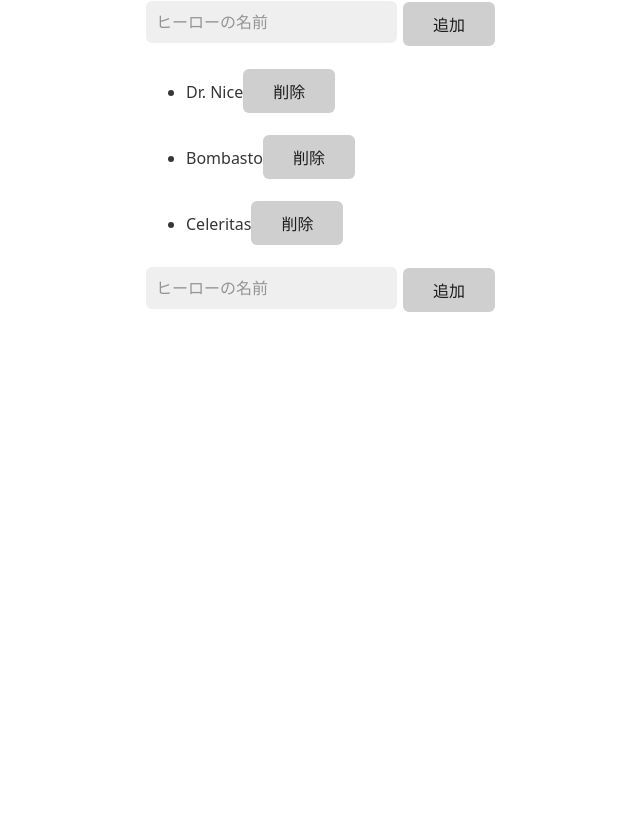
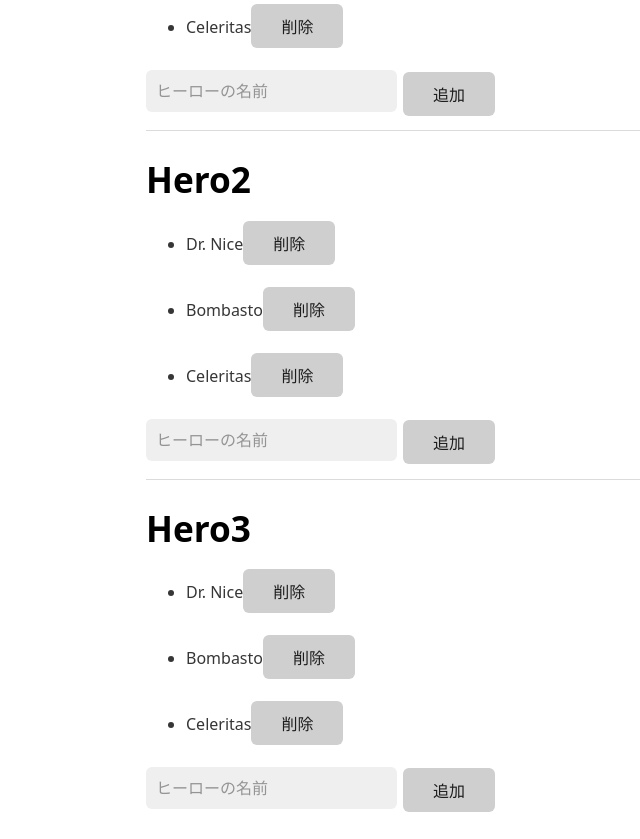
Before and after one commit to ringtail003/blog-angular-testing-library, an Angular app: page / in a window 1280 px wide. Shown: the part 217-1056 px from the top of the page, without its empty margins (94-734 px from the left). Before the commit the page ends 800 px from the top, so only its background shows below. Built offline with nearby package versions, Linux system fonts and the light colour scheme.

Commit message:
chore: 3つ目のテストを追加

```diff
--- a/src/app/app.component.html
+++ b/src/app/app.component.html
@@ -1,2 +1,10 @@
+<h1>Hero1</h1>
 <app-heros1></app-heros1>
+<hr>
+
+<h1>Hero2</h1>
 <app-heros2></app-heros2>
+<hr>
+
+<h1>Hero3</h1>
+<app-heros3></app-heros3>
--- a/src/app/app.component.ts
+++ b/src/app/app.component.ts
@@ -1,6 +1,7 @@
 import { Component } from '@angular/core';
 import { Heros1Component } from 'src/app/features/hero1/heros1.component';
 import { Heros2Component } from 'src/app/features/hero2/heros2.component';
+import { Heros3Component } from 'src/app/features/hero3/heros3.component';
 
 @Component({
   standalone: true,
@@ -8,6 +9,7 @@ import { Heros2Component } from 'src/app/features/hero2/heros2.component';
   imports: [
     Heros1Component,
     Heros2Component,
+    Heros3Component,
   ],
   templateUrl: './app.component.html'
 })
--- a/src/app/features/hero1/heros1.component.ts
+++ b/src/app/features/hero1/heros1.component.ts
@@ -1,13 +1,12 @@
 import { CommonModule } from '@angular/common';
 import { Component, OnInit, inject } from '@angular/core';
-import { RouterModule } from '@angular/router';
 import { Hero } from 'src/app/models/hero.model';
 import { Hero1Service } from 'src/app/features/hero1/hero1.service';
 
 @Component({
   standalone: true,
   selector: 'app-heros1',
-  imports: [RouterModule, CommonModule],
+  imports: [CommonModule],
   template: `
     <ul *ngFor="let hero of heros">
       <li>
--- a/src/app/features/hero2/heros2.component.ts
+++ b/src/app/features/hero2/heros2.component.ts
@@ -1,13 +1,12 @@
 import { CommonModule } from '@angular/common';
 import { Component, OnInit, inject } from '@angular/core';
-import { RouterModule } from '@angular/router';
 import { Hero } from 'src/app/models/hero.model';
 import { Hero2Service } from 'src/app/features/hero2/hero2.service';
 
 @Component({
   standalone: true,
   selector: 'app-heros2',
-  imports: [RouterModule, CommonModule],
+  imports: [CommonModule],
   template: `
     <ul *ngFor="let hero of heros">
       <li>
--- /dev/null
+++ b/src/app/features/hero3/hero3-api.service.ts
@@ -0,0 +1,36 @@
+import { Injectable } from "@angular/core";
+import { Observable, of } from "rxjs";
+import { Hero } from "src/app/models/hero.model";
+
+@Injectable({
+  providedIn: "root"
+})
+export class Hero3ApiService {
+  fetch(): Observable<Hero[]> {
+    return of([
+      {
+        id: 1,
+        name: "Dr. Nice",
+      },
+      {
+        id: 2,
+        name: "Bombasto",
+      },
+      {
+        id: 3,
+        name: "Celeritas",
+      }
+    ]);
+  }
+
+  add(name: string): Observable<Hero> {
+    return of({
+      id: 100,
+      name
+    });
+  }
+
+  remove(hero: Hero): Observable<void> {
+    return of();
+  }
+}
--- /dev/null
+++ b/src/app/features/hero3/hero3-item.component.ts
@@ -0,0 +1,18 @@
+import { Component, EventEmitter, Input, Output } from '@angular/core';
+import { Hero } from 'src/app/models/hero.model';
+
+@Component({
+  standalone: true,
+  selector: 'app-hero3-item',
+  imports: [],
+  template: `
+    <li>
+      <span>{{ hero.name }}</span>
+      <button (click)="remove.emit(hero)">削除</button>
+    </li>
+  `
+})
+export class Hero3ItemComponent {
+  @Input({ required: true }) hero!: Hero;
+  @Output() remove = new EventEmitter<Hero>();
+}
--- /dev/null
+++ b/src/app/features/hero3/heros3.component.ts
@@ -0,0 +1,50 @@
+import { CommonModule } from '@angular/common';
+import { Component, OnInit, inject } from '@angular/core';
+import { Hero } from 'src/app/models/hero.model';
+import { Hero3ItemComponent } from 'src/app/features/hero3/hero3-item.component';
+import { Hero3ApiService } from 'src/app/features/hero3/hero3-api.service';
+
+@Component({
+  standalone: true,
+  selector: 'app-heros3',
+  imports: [
+    CommonModule,
+    Hero3ItemComponent,
+  ],
+  template: `
+    <ul *ngFor="let hero of heros">
+      <app-hero3-item [hero]="hero" (remove)="onRemove($event)"></app-hero3-item>
+    </ul>
+
+    <label>
+      <input type="text" placeholder="ヒーローの名前" #newHeroName>
+    </label>
+
+    <button (click)="add(newHeroName.value)">追加</button>
+  `
+})
+export class Heros3Component implements OnInit {
+  private readonly api = inject(Hero3ApiService);
+  heros: Hero[] = [];
+
+  ngOnInit(): void {
+    this.api.fetch().subscribe((heros) => {
+      this.heros = heros;
+    });
+  }
+
+  add(newHeroName: string): void {
+    this.api.add(newHeroName).subscribe((createdHero) => {
+      this.heros = [
+        ...this.heros,
+        createdHero,
+      ];
+    });
+  }
+
+  onRemove(hero: Hero): void {
+    this.api.remove(hero).subscribe(() => {
+      this.heros = this.heros.filter(v => v.id !== hero.id);
+    });
+  }
+}
```
Also changed, not shown: 1 other file (tests, documents, lock files or other folders).
